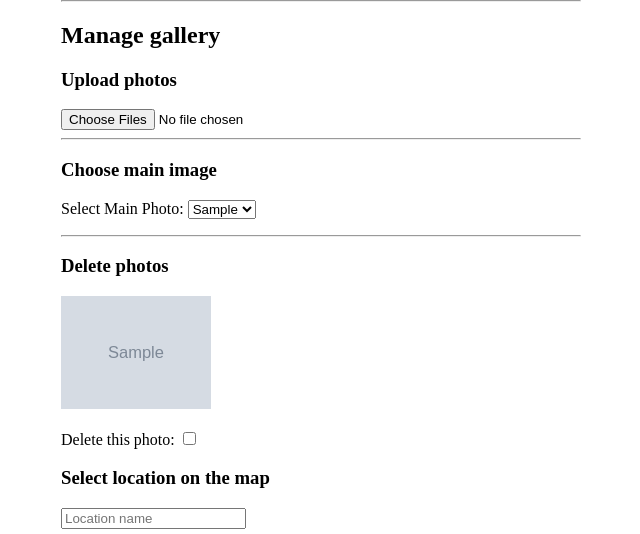
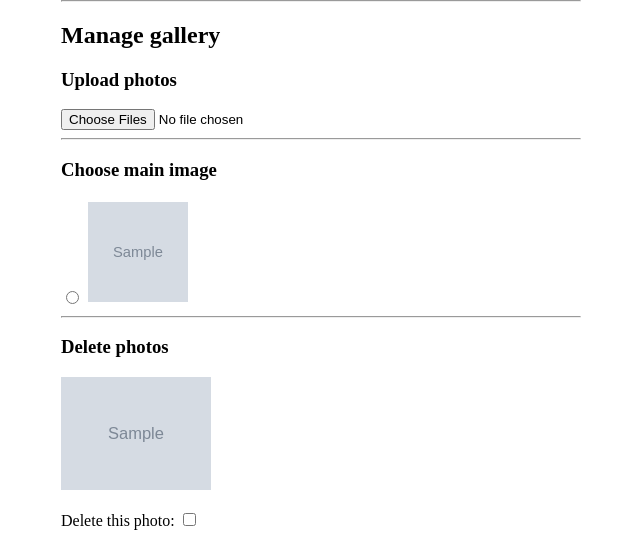
Before and after one commit to BlaneBlake/TravelPortal, a Django app: page /post/1/edit/ in a window 1280 px wide. Shown: the part 509-1043 px from the top of the page, without its empty margins (319-959 px from the left). Run offline with Django 5.2, Linux system fonts and the light colour scheme; a user stored in the database is signed in; tables that the repository leaves empty hold one stand-in row (values such as "Sample post"); grey boxes marked "Sample" are stand-in pictures; some libraries are stand-ins or nearby versions.

Commit message:
change main image works

```diff
--- a/Blog/views.py
+++ b/Blog/views.py
@@ -1,6 +1,4 @@
-from django.shortcuts import render
-from django.http import HttpResponse
-from django.views import View
+from django.http import Http404
 from django.views.generic import (
     TemplateView,
     CreateView,
@@ -103,7 +101,7 @@ class PostDetailView(TextsMixin, DetailView):
 
         return context
 
-class PostEditView(LoginRequiredMixin, UpdateView):
+class PostEditView(TextsMixin, LoginRequiredMixin, UpdateView):
     model = Post
     form_class = PostForm
     template_name = 'blog/post_form.html'
@@ -128,17 +126,12 @@ class PostEditView(LoginRequiredMixin, UpdateView):
         if self.request.POST:
             context['photo_form'] = MultiPhotoUploadForm(self.request.POST, self.request.FILES)
             context['manage_photo_formset'] = self.get_manage_photo_formset(self.request.POST)
-            context['main_photo_form'] = SelectMainPhotoForm(
-                self.request.POST,
-                gallery=gallery
-            )
+
         else:
             context['photo_form'] = MultiPhotoUploadForm()
             context['manage_photo_formset'] = self.get_manage_photo_formset()
-            context['main_photo_form'] = SelectMainPhotoForm(
-                gallery=gallery,
-                initial={'main_photo': gallery.get_main_photo()}
-            )
+
+        context['photos'] = gallery.photos.all()
 
         # Add Google Maps API Key to the context
         context['GOOGLE_MAPS_API_KEY'] = settings.GOOGLE_MAPS_API_KEY
@@ -182,21 +175,18 @@ class PostEditView(LoginRequiredMixin, UpdateView):
                 else:
                     photo.save()
 
+        # Sprawdzanie, czy zostało wybrane nowe zdjęcie główne
+        main_photo_id = self.request.POST.get('photo')
+        if main_photo_id:
+            try:
+                main_photo = Photo.objects.get(id=main_photo_id)
+                main_photo.is_main = True
+                main_photo.save()  # Zapisz zmianę
+            except Photo.DoesNotExist:
+                pass
+
         return super().form_valid(form)
 
-    def post(self, request, *args, **kwargs):
-        response = super().post(request, *args, **kwargs)
-        gallery = self.object.gallery
-
-        # Obsługa wyboru zdjęcia głównego
-        main_photo_form = SelectMainPhotoForm(request.POST, gallery=gallery)
-        if main_photo_form.is_valid():
-            main_photo = main_photo_form.cleaned_data['main_photo']
-            gallery.photos.update(is_main=False)  # Wszystkie zdjęcia przestają być główne
-            main_photo.is_main = True
-            main_photo.save()
-
-        return response
 
     def get_success_url(self):
         # Po zapisaniu, użytkownik zostaje przekierowany na stronę szczegółów posta
--- a/Gallery/forms.py
+++ b/Gallery/forms.py
@@ -21,14 +21,8 @@ class ManagePhotoForm(forms.ModelForm):
         fields = ['delete']
 
 class SelectMainPhotoForm(forms.Form):
-    main_photo = forms.ModelChoiceField(
-        queryset=None,
-        label=_("Select Main Photo"),
+    photo = forms.ModelChoiceField(
+        queryset=Photo.objects.all(),
+        widget=forms.RadioSelect(attrs={'class': 'photo-radio'}),
         required=True
     )
-
-    def __init__(self, *args, **kwargs):
-        gallery = kwargs.pop('gallery', None)
-        super().__init__(*args, **kwargs)
-        if gallery:
-            self.fields['main_photo'].queryset = gallery.photos.all()
--- a/Gallery/models.py
+++ b/Gallery/models.py
@@ -1,7 +1,8 @@
 from django.db import models
 from Blog.models import Post
 from django.utils.translation import gettext_lazy as _
-from django.contrib.auth.models import User
+from imagekit.models import ImageSpecField
+from imagekit.processors import ResizeToFill
 
 
 # Create your models here.
@@ -19,7 +20,7 @@ class Gallery(models.Model):
         return self.photos.filter(is_main=True).first() or self.photos.first()
 
     def __str__(self):
-        return f"Gallery for {self.post.title}"
+        return f"{_('Gallery')} {self.post.title}"
 
 class Photo(models.Model):
     gallery = models.ForeignKey(Gallery, related_name='photos', on_delete=models.CASCADE)
@@ -27,12 +28,21 @@ class Photo(models.Model):
     caption = models.CharField(max_length=200, blank=True)
     is_main = models.BooleanField(default=False)
 
+    thumbnail = ImageSpecField(
+        source='image',
+        processors=[ResizeToFill(100, 100)],  # Zmienia rozmiar na 100x100 px
+        format='JPEG',
+        options={'quality': 60}  # Możesz dostosować jakość miniatury
+    )
+
     def save(self, *args, **kwargs):
+
         if self.is_main:
             Photo.objects.filter(gallery=self.gallery, is_main=True).update(is_main=False)
         else:
             if not self.gallery.photos.filter(is_main=True).exists():
                 self.is_main = True
         super().save(*args, **kwargs)
+
     def __str__(self):
-        return self.caption or f"Photo in {self.gallery.post.title}"
+        return self.caption or f"{_('Photo in')} {self.gallery.post.title}"
--- a/TravelPortal/settings.py
+++ b/TravelPortal/settings.py
@@ -44,6 +44,7 @@ INSTALLED_APPS = [
     'Blog',
     'Gallery',
     'taggit',
+    'imagekit',
 ]
 
 MIDDLEWARE = [
--- a/static/css/style.css
+++ b/static/css/style.css
@@ -43,3 +43,20 @@ footer {
     height: 80px; /* Ustawienie wysokości sekcji footer */
     box-sizing: border-box; /* Zapewnienie, że padding jest uwzględniony w wysokości */
 }
+.photo-thumbnails {
+        display: flex;
+        gap: 10px;
+        flex-wrap: wrap;
+    }
+.photo-thumbnail {
+        cursor: pointer;
+    }
+.thumbnail-image {
+        width: 100px;
+        height: 100px;
+        object-fit: cover;
+        border: 2px solid transparent;
+    }
+input[type="radio"]:checked + .thumbnail-image {
+        border: 2px solid #007bff;
+    }
--- a/templates/blog/post_form.html
+++ b/templates/blog/post_form.html
@@ -31,7 +31,15 @@ long
             {{ manage_photo_formset.management_form }}
 
             <h3>{% trans "Choose main image" %}</h3>
-                {{ main_photo_form.as_p }}
+
+                <div class="photo-thumbnails">
+                    {% for photo in photos %}
+                        <label class="photo-thumbnail">
+                            <input type="radio" name="photo" value="{{ photo.id }}" class="photo-radio">
+                            <img src="{{ photo.thumbnail.url }}" alt="{{ photo.caption }}" class="thumbnail-image">
+                        </label>
+                    {% endfor %}
+                </div>
 
             <hr>
 
```
Also changed, not shown: README.md.
